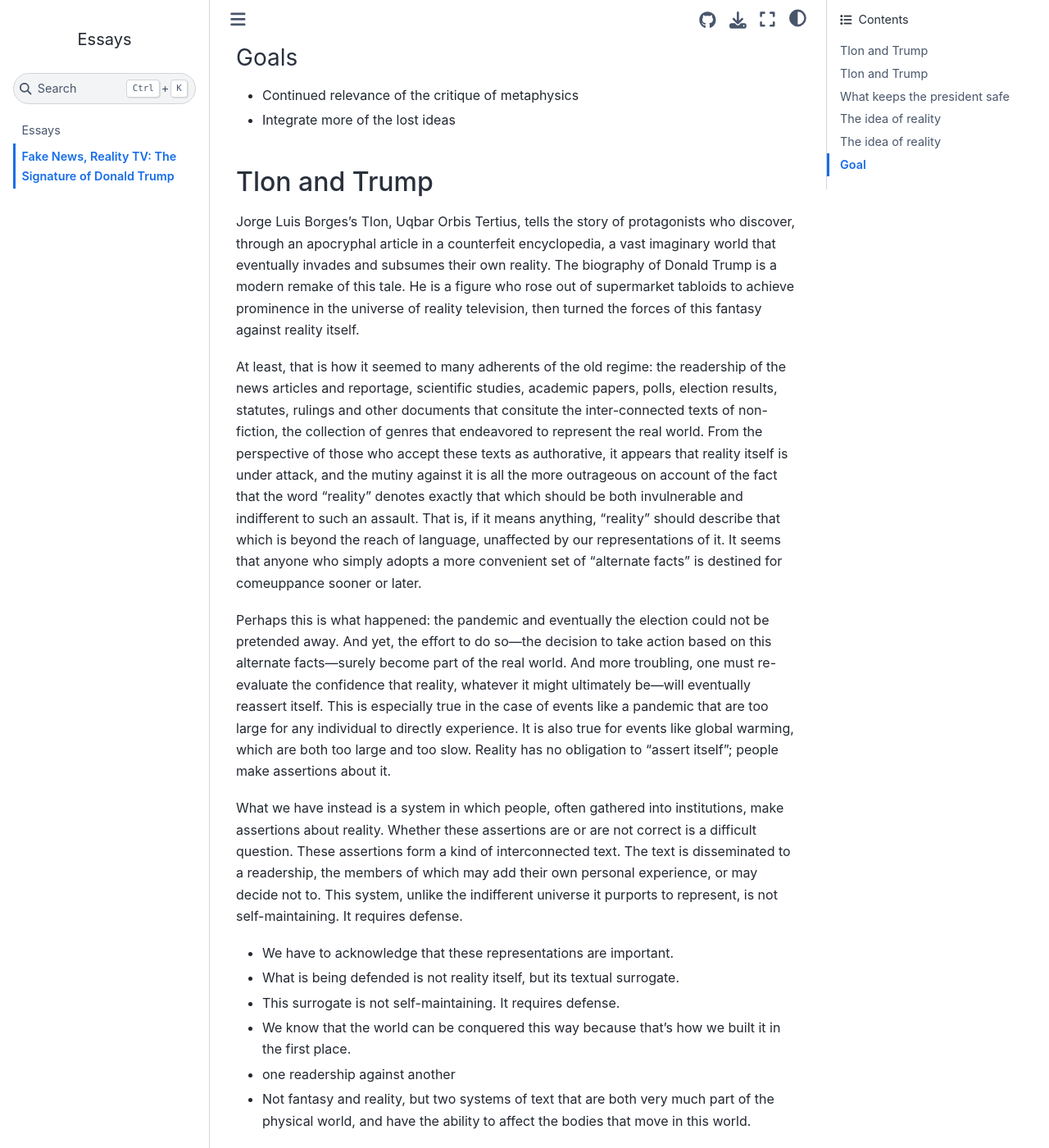
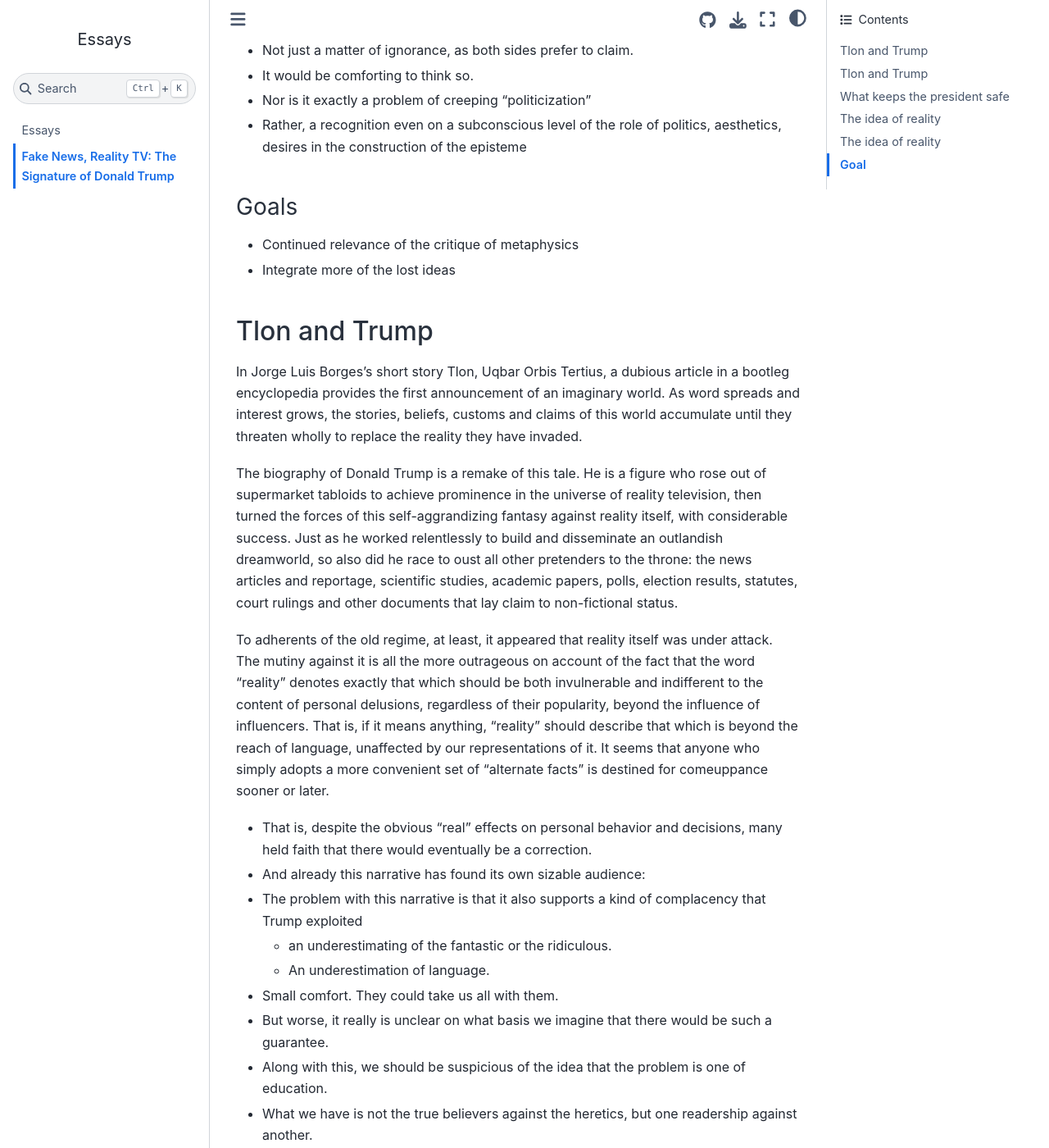
Before and after one commit to gramlogic/essays, a Jupyter Book: the page built from ior/intro.md, in a window 1280 px wide and 1400 px high, scrolled down 1580 px. Shown: the whole window at 82% size. Built offline with Jupyter Book 1.0.4 settings and Sphinx 7.4.7 and the Sphinx Book theme 1.1.4, drawn with Linux system fonts in a browser that asks for light colours; some of the changed text lies outside the part shown.

Commit message:
drafting intro

```diff
--- a/ior/intro.md
+++ b/ior/intro.md
@@ -5,9 +5,15 @@ Hume noted for all time that Berkeley's arguments did not admit the slightest re
 
 ## Tlon and Trump
 * Two parallel stories of a fantasy world overthrowing reality
-* The fictitious world of Tlon, existing in the literature of the nonexistent Uqbar
-* The figure of Donald Trump as portrayed in tabloids and reality TV
+  * The fictitious world of Tlon, existing in the literature of the nonexistent Uqbar
+  * The figure of Donald Trump as portrayed in tabloids and reality TV
+  * Ousting all pretenders
+* Appearance of reality under attack
+  * Corresponding appearance that there is no need for action
+  * Part of the narrative.
+  * Part of the complacency that got us here.
 * On closer inspection, not fantasy vs reality
+* Borges anticipated this in his story: two fictions
 
 ### First distinction
 * "reality" should be invulnerable to imaginary threats
@@ -42,17 +48,38 @@ Hume noted for all time that Berkeley's arguments did not admit the slightest re
 * Integrate more of the lost ideas
 
 ## Tlon and Trump
+In Jorge Luis Borges's short story Tlon, Uqbar Orbis Tertius, a dubious article in a bootleg encyclopedia provides the first announcement of an imaginary world. As word spreads and interest grows, the stories, beliefs, customs and claims of this world accumulate until they threaten wholly to replace the reality they have invaded.
 
-Jorge Luis Borges's Tlon, Uqbar Orbis Tertius, tells the story of protagonists who discover, through an apocryphal article in a counterfeit encyclopedia, a vast imaginary world that eventually invades and subsumes their own reality. The biography of Donald Trump is a modern remake of this tale. He is a figure who rose out of supermarket tabloids to achieve prominence in the universe of reality television, then turned the forces of this fantasy against reality itself.
+The biography of Donald Trump is a remake of this tale. He is a figure who rose out of supermarket tabloids to achieve prominence in the universe of reality television, then turned the forces of this self-aggrandizing fantasy against reality itself, with considerable success. Just as he worked relentlessly to build and disseminate an outlandish dreamworld, so also did he race to oust all other pretenders to the throne: the news articles and reportage, scientific studies, academic papers, polls, election results, statutes, court rulings and other documents that lay claim to non-fictional status.
 
-At least, that is how it seemed to many adherents of the old regime: the readership of the news articles and reportage, scientific studies, academic papers, polls, election results, statutes, rulings and other documents that consitute the inter-connected texts of non-fiction, the collection of genres that endeavored to represent the real world. From the perspective of those who accept these texts as authorative, it appears that reality itself is under attack, and the mutiny against it is all the more outrageous on account of the fact that the word "reality" denotes exactly that which should be both invulnerable and indifferent to such an assault. That is, if it means anything, "reality" should describe that which is beyond the reach of language, unaffected by our representations of it. It seems that anyone who simply adopts a more convenient set of "alternate facts" is destined for comeuppance sooner or later.
+To adherents of the old regime, at least, it appeared that reality itself was under attack. The mutiny against it is all the more outrageous on account of the fact that the word "reality" denotes exactly that which should be both invulnerable and indifferent to the content of personal delusions, regardless of their popularity, beyond the influence of influencers. That is, if it means anything, "reality" should describe that which is beyond the reach of language, unaffected by our representations of it. It seems that anyone who simply adopts a more convenient set of "alternate facts" is destined for comeuppance sooner or later.
 
-Perhaps this is what happened: the pandemic and eventually the election could not be pretended away. And yet, the effort to do so---the decision to take action based on this alternate facts---surely become part of the real world. And more troubling, one must re-evaluate the confidence that reality, whatever it might ultimately be---will eventually reassert itself. This is especially true in the case of events like a pandemic that are too large for any individual to directly experience. It is also true for events like global warming, which are both too large and too slow. Reality has no obligation to "assert itself"; people make assertions about it.
+* That is, despite the obvious "real" effects on personal behavior and decisions, many held faith that there would eventually be a correction.
+* And already this narrative has found its own sizable audience:
+* The problem with this narrative is that it also supports a kind of complacency that Trump exploited
+  * an underestimating of the fantastic or the ridiculous.
+  * An underestimation of language.
+* Small comfort. They could take us all with them.
+* But worse, it really is unclear on what basis we imagine that there would be such a guarantee.
+* Along with this, we should be suspicious of the idea that the problem is one of education.
+* What we have is not the true believers against the heretics, but one readership against another.
 
-What we have instead is a system in which people, often gathered into institutions, make assertions about reality. Whether these assertions are or are not correct is a difficult question. These assertions form a kind of interconnected text. The text is disseminated to a readership, the members of which may add their own personal experience, or may decide not to. This system, unlike the indifferent universe it purports to represent, is not self-maintaining. It requires defense.
+Borges's parable anticipates this already. A careful reader will note that it is not a story of fantasy against reality, but one fictional world against another. The first, the world in which the story begins, invokes the names and places of the non-fiction world, but it is a fiction nonetheless.
 
+Similarly, in the case of Trump, we have a contest between fundamentally the same kinds of things. Whatever their differences, they are both still bodies of texts and claims. It is not an easy task to explain why one should be preferred over another, especially against self-interest. We should not underestimate this.
 
+The Borgesian joke: prefer Berkeley's world.
 
+---
+Jorge Luis Borges's Tlon, Uqbar Orbis Tertius, tells the story of protagonists who discover, through an apocryphal article in a counterfeit encyclopedia, a vast imaginary world that eventually invades and subsumes their own reality. The biography of Donald Trump is a modern remake of this tale. He is a figure who rose out of supermarket tabloids to achieve prominence in the universe of reality television, then turned the forces of this self-aggrandizing fantasy against reality itself, and with considerable success.
+
+At least, that is how it seemed to many adherents of the old regime: the readership of the news articles and reportage, scientific studies, academic papers, polls, election results, statutes, rulings and other documents that consitute the inter-connected texts of non-fiction, the collection of genres that endeavored to represent the real world. From the perspective of those who accept these texts as authorative, it appears that reality itself is under attack, and the mutiny against it is all the more outrageous on account of the fact that the word "reality" denotes exactly that which should be both invulnerable and indifferent to the content of personal fantasies or delusions, regardless of the number of adherents. That is, if it means anything, "reality" should describe that which is beyond the reach of language, unaffected by our representations of it. It seems that anyone who simply adopts a more convenient set of "alternate facts" is destined for comeuppance sooner or later.
+
+And already this narrative has found an audience: the pandemic and eventually the election could not be pretended away. And yet, the effort to do so---the decision to take action based on these alternate facts---surely become part of the real world. And more troubling, one must re-evaluate the confidence that reality, whatever it might ultimately be---will eventually reassert itself. This is especially true in the case of events like a pandemic that are too large for any individual to directly experience. It is also true for events like global warming, which are both too large and too slow. Reality has no obligation to "assert itself"; people make assertions about it.
+
+What we have instead is a system in which people, often gathered into institutions, make assertions about reality. Whether these assertions are or are not correct is a difficult question. These assertions form a kind of interconnected text. The text is disseminated to a readership, the members of which may add their own personal experience, or may decide not to. This system, unlike the exterior universe it purports to represent, is not self-maintaining. It requires defense.
+
+Closer inspection reveals this is not the conflict that too
 
 
 * We have to acknowledge that these representations are important.
```
